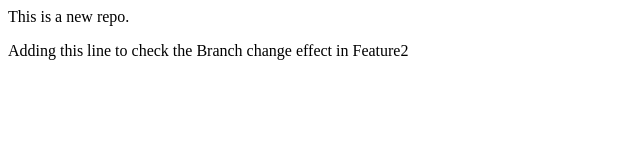
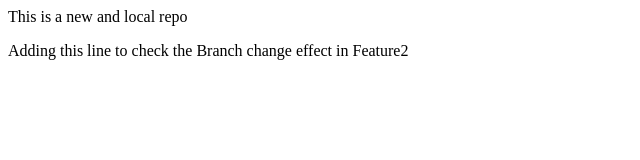
Before and after one commit to Krrishk/localrepo, a plain HTML site: page index.html in a window 1280 px wide. Shown: the full height of the page, 0-640 px from the left. Drawn offline with Linux system fonts and the light colour scheme.

Commit message:
updated the index file in feature1 branch

```diff
--- a/index.html
+++ b/index.html
@@ -1,2 +1,2 @@
-<p>This is a new repo.</p>
+<p>This is a new and local repo</p>
 <p>Adding this line to check the Branch change effect in Feature2</p>
```
